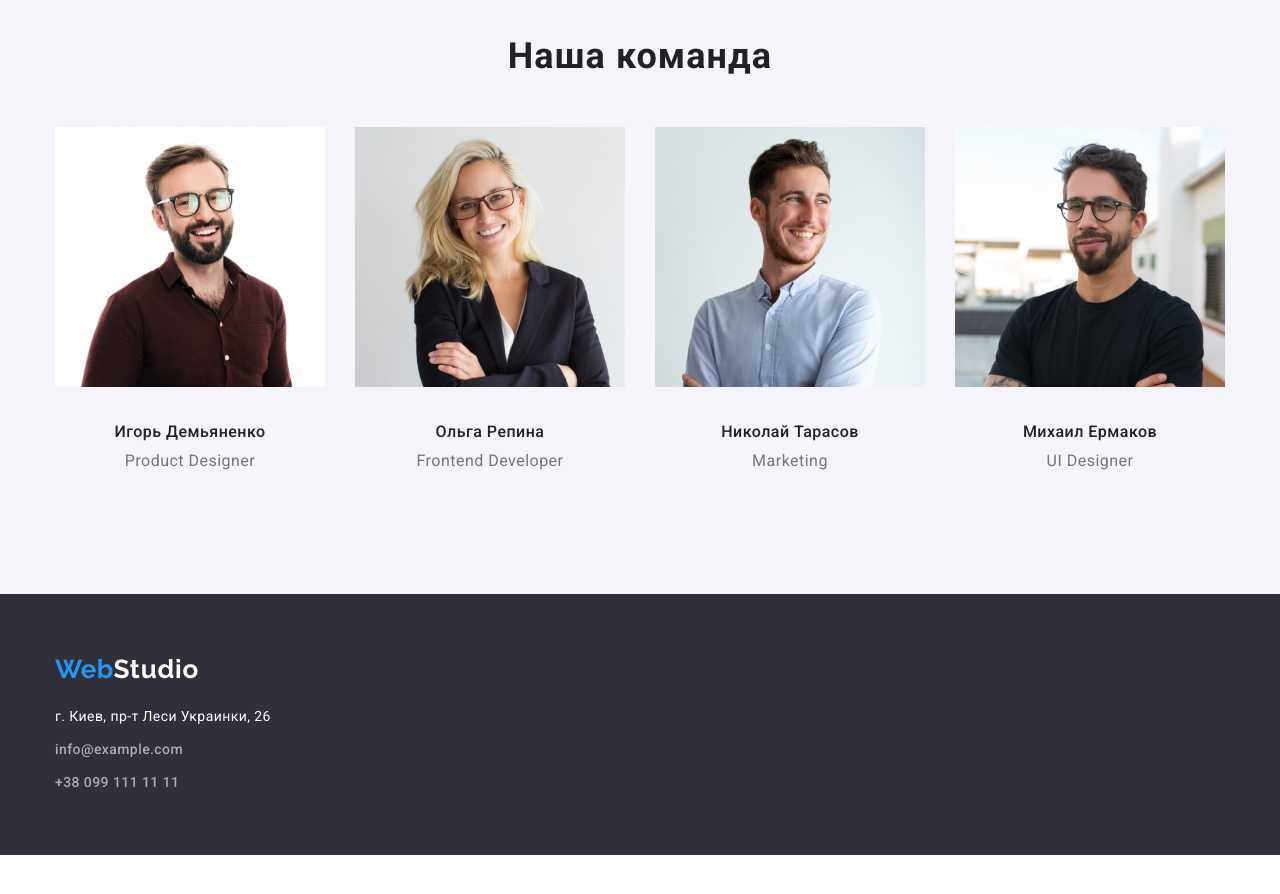
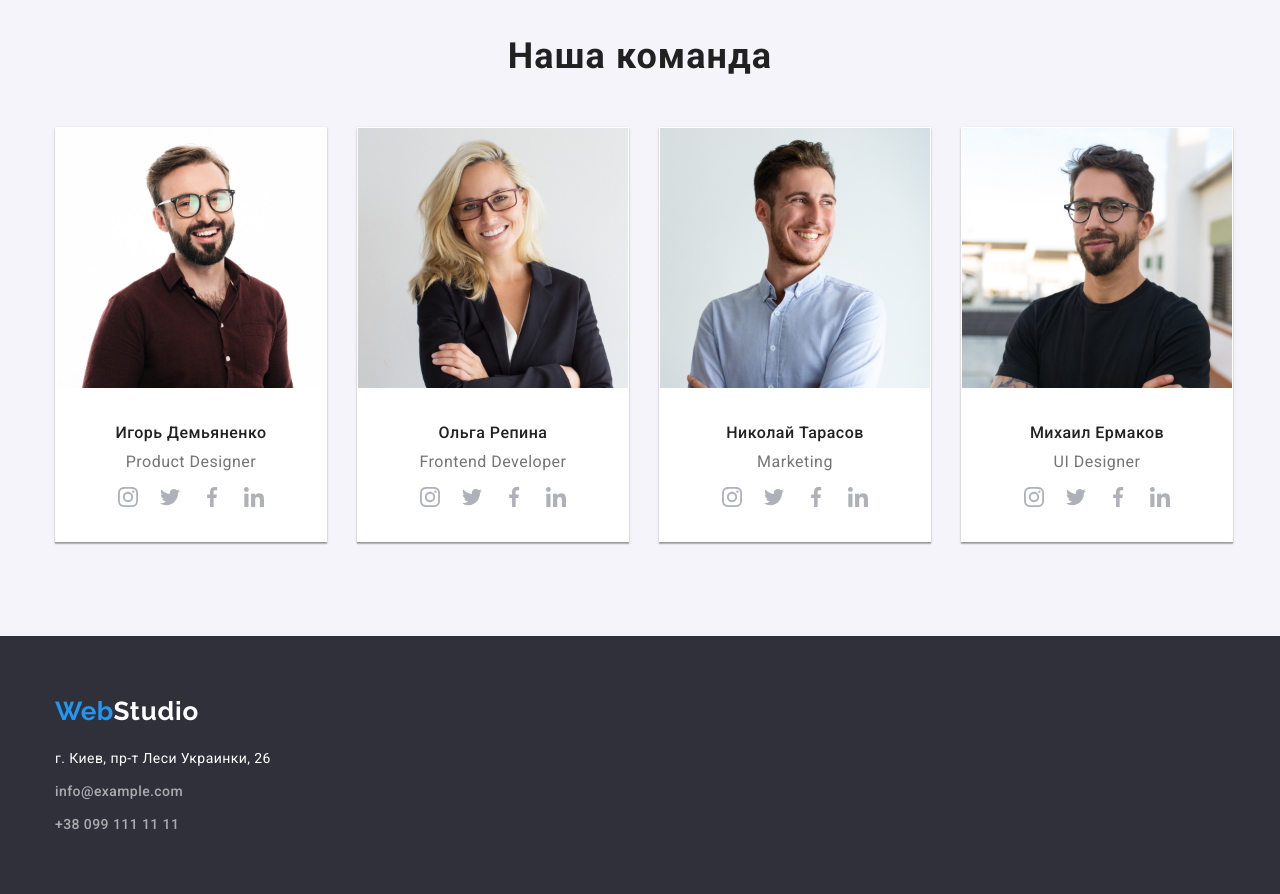
Before and after one commit to tanyazharik/goit-markup-hw-04, a plain HTML site: page index.html in a window 1280 px wide. Shown: the part 1660-2554 px from the top of the page. Before the commit the page ends 2515 px from the top, so only its background shows below. Drawn offline with nearby package versions, Linux system fonts and the light colour scheme.

Commit message:
оформляет секцию наша команда

```diff
--- a/css/styles.css
+++ b/css/styles.css
@@ -449,6 +449,7 @@ margin-right: 0;
   margin-bottom: 30px;
   padding-top: 25px;
   padding-bottom: 25px;
+  border-radius: 4px;
   }
 
 .icon-antenna::before {
@@ -478,6 +479,9 @@ margin-right: 0;
 
 .images-items {
     margin-right: 30px;
+    border: 1px solid #FFFFFF;
+    box-shadow: 0px 1px 3px rgba(0, 0, 0, 0.12), 0px 1px 1px rgba(0, 0, 0, 0.14), 0px 2px 1px rgba(0, 0, 0, 0.2);
+    background-color: var(--title);
 }
 .images-items:last-child{
 margin-right: 0;
@@ -604,7 +608,9 @@ margin-right: 0;
 
 .icon-link {
     display: flex;
+    min-height: 44px;
     margin-right: 10px;
+
     fill: var(--primary-text-color);
 }
 .icon-link:hover,
@@ -612,4 +618,25 @@ margin-right: 0;
   fill: var(--accent-color);
 }
 
+.social-links {
+  display: flex;
+   justify-content: center;
+   align-items: center;
+   fill: #AFB1B8;
+   padding-top: 16px;
+     }
+
+.social-item {
+  display: block;
+  margin-right: 22px;
 }
+.social-item:last-child {
+  margin-right: 0;
+}
+.social-item:hover,
+.social-item:focus {
+  background-color: var(--accent-color);
+  fill: var(--title);
+  border-radius: 50%;
+  cursor: pointer;
+}
--- a/index.html
+++ b/index.html
@@ -139,13 +139,58 @@
                         <div class="about-descr">
                             <h3 class="section-person">Игорь Демьяненко</h3>
                             <p lang="en" class="text-person">Product Designer</p>
+                        <ul class="social-links">
+                            <li class="social-item">
+                            <svg class="insta-link" width="20px" height="20px">
+                                <use href="./images/icons.svg#icon-instagram"></use>
+                            </svg>
+                            </li>
+                            <li class="social-item">
+                            <svg class="twitter-link" width="20px" height="20px">
+                            <use href="./images/icons.svg#icon-twitter"></use>
+                            </svg>
+                            </li>
+                            <li class="social-item">
+                            <svg class="fb-link" width="20px" height="20px">
+                            <use href="./images/icons.svg#icon-facebook"></use>
+                            </svg>
+                            </li>
+                            <li class="social-item">
+                            <svg class="in-link" width="20px" height="20px">
+                            <use href="./images/icons.svg#icon-linkedin"></use>
+                            </svg>
+                            </li>
+                        </ul>
                         </div>
                     </li>
+
                     <li class="images-items">
                         <img src="./images/img-4.jpg" alt="фото2" width="270" height="260" />
                         <div class="about-descr">
                             <h3 class="section-person">Ольга Репина</h3>
                             <p lang="en" class="text-person">Frontend Developer</p>
+                        <ul class="social-links">
+                            <li class="social-item">
+                                <svg class="insta-link" width="20px" height="20px">
+                                    <use href="./images/icons.svg#icon-instagram"></use>
+                                </svg>
+                            </li>
+                            <li class="social-item">
+                                <svg class="twitter-link" width="20px" height="20px">
+                                    <use href="./images/icons.svg#icon-twitter"></use>
+                                </svg>
+                            </li>
+                            <li class="social-item">
+                                <svg class="fb-link" width="20px" height="20px">
+                                    <use href="./images/icons.svg#icon-facebook"></use>
+                                </svg>
+                            </li>
+                            <li class="social-item">
+                                <svg class="in-link" width="20px" height="20px">
+                                    <use href="./images/icons.svg#icon-linkedin"></use>
+                                </svg>
+                            </li>
+                        </ul>
                         </div>
                     </li>
 
@@ -154,6 +199,28 @@
                         <div class="about-descr">
                             <h3 class="section-person">Николай Тарасов</h3>
                             <p lang="en" class="text-person">Marketing</p>
+                        <ul class="social-links">
+                            <li class="social-item">
+                                <svg class="insta-link" width="20px" height="20px">
+                                    <use href="./images/icons.svg#icon-instagram"></use>
+                                </svg>
+                            </li>
+                            <li class="social-item">
+                                <svg class="twitter-link" width="20px" height="20px">
+                                    <use href="./images/icons.svg#icon-twitter"></use>
+                                </svg>
+                            </li>
+                            <li class="social-item">
+                                <svg class="fb-link" width="20px" height="20px">
+                                    <use href="./images/icons.svg#icon-facebook"></use>
+                                </svg>
+                            </li>
+                            <li class="social-item">
+                                <svg class="in-link" width="20px" height="20px">
+                                    <use href="./images/icons.svg#icon-linkedin"></use>
+                                </svg>
+                            </li>
+                        </ul>
                         </div>
                     </li>
 
@@ -162,6 +229,28 @@
                         <div class="about-descr">
                             <h3 class="section-person">Михаил Ермаков</h3>
                             <p lang="en" class="text-person">UI Designer</p>
+                        <ul class="social-links">
+                            <li class="social-item">
+                                <svg class="insta-link" width="20px" height="20px">
+                                    <use href="./images/icons.svg#icon-instagram"></use>
+                                </svg>
+                            </li>
+                            <li class="social-item">
+                                <svg class="twitter-link" width="20px" height="20px">
+                                    <use href="./images/icons.svg#icon-twitter"></use>
+                                </svg>
+                            </li>
+                            <li class="social-item">
+                                <svg class="fb-link" width="20px" height="20px">
+                                    <use href="./images/icons.svg#icon-facebook"></use>
+                                </svg>
+                            </li>
+                            <li class="social-item">
+                                <svg class="in-link" width="20px" height="20px">
+                                    <use href="./images/icons.svg#icon-linkedin"></use>
+                                </svg>
+                            </li>
+                        </ul>
                         </div>
                     </li>
                 </ul>
```
